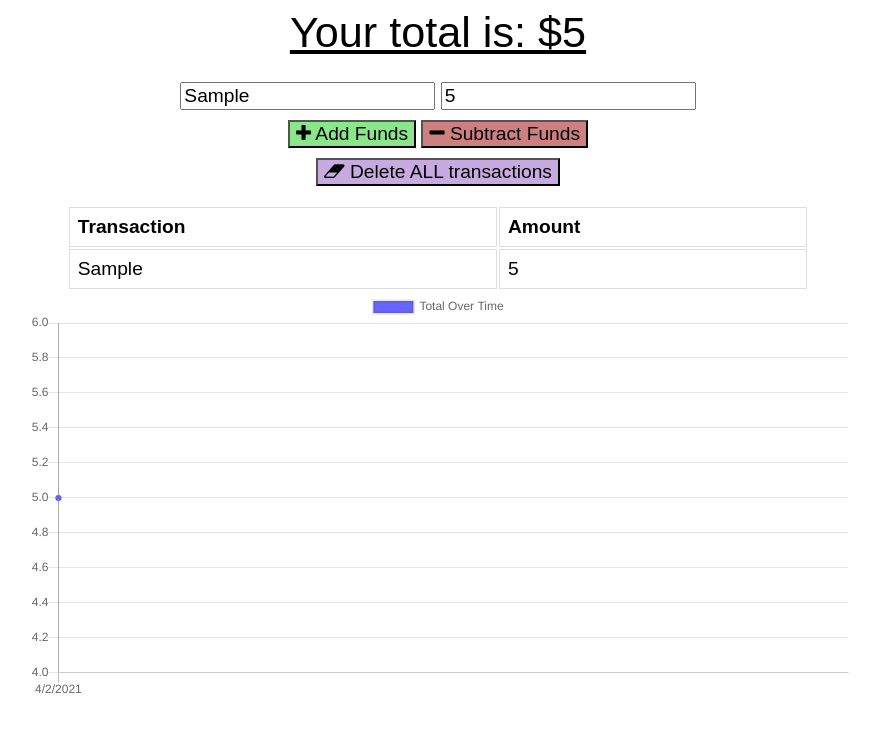
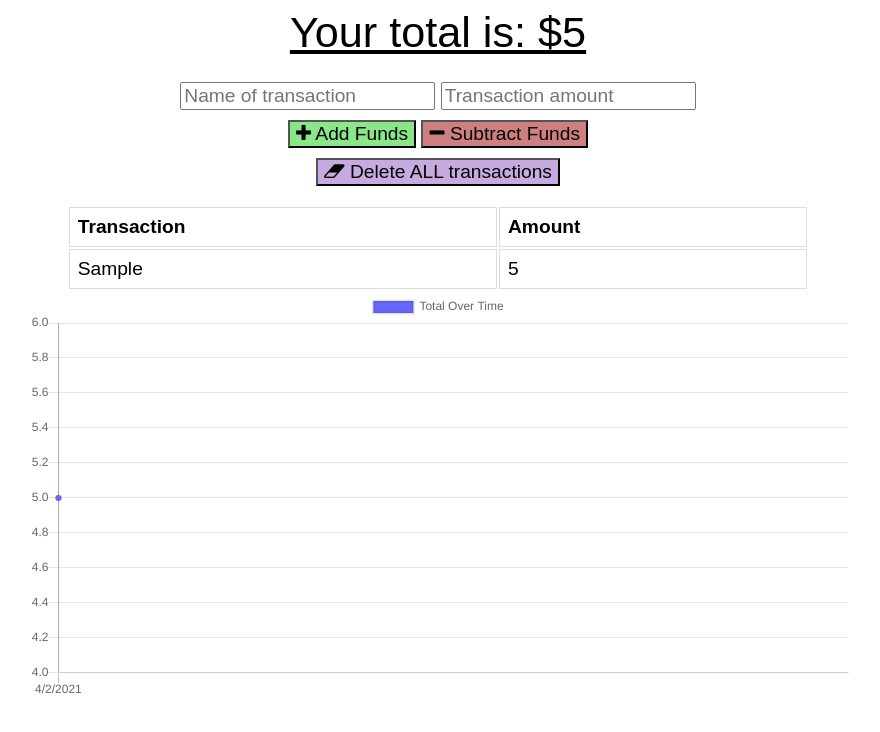
Before and after one commit to nhounhou/budgettracker, a website: page public/index.html in a window 1280 px wide. Both pictures are taken after typing "Sample", "5" into the empty fields and a click on the button "Add Funds". Shown: the whole page, without its empty margins (202-1082 px from the left). Drawn offline with nearby package versions, Linux system fonts and the light colour scheme; no server answers.

Commit message:
fixing offline synch

```diff
--- a/public/db.js
+++ b/public/db.js
@@ -22,6 +22,7 @@ request.onerror = function(event) {
 };
 
 function saveRecord(record) {
+  console.log('saving while off line')
   // create a transaction on the pending db with readwrite access
   const transaction = db.transaction(["pending"], "readwrite");
 
@@ -30,6 +31,13 @@ function saveRecord(record) {
 
   // add record to your store with add method.
   store.add(record);
+
+  let nameEl = document.querySelector("#t-name");
+  let amountEl = document.querySelector("#t-amount");
+
+  // clear form
+  nameEl.value = "";
+  amountEl.value = "";
 }
 
 function checkDatabase() {
--- a/public/index.html
+++ b/public/index.html
@@ -47,6 +47,7 @@
   </div>
 
   <script src="https://cdn.jsdelivr.net/npm/chart.js@2.8.0"></script>
+  <script src="/db.js"></script>
   <script src="index.js"></script>
 </body>
 </html>
--- a/public/index.js
+++ b/public/index.js
@@ -136,6 +136,7 @@ function sendTransaction(isAdding) {
   })
   .catch(err => {
     // fetch failed, so save in indexed db
+    console.log('Catch error in sendTransaction')
     saveRecord(transaction);
 
     // clear form
```
